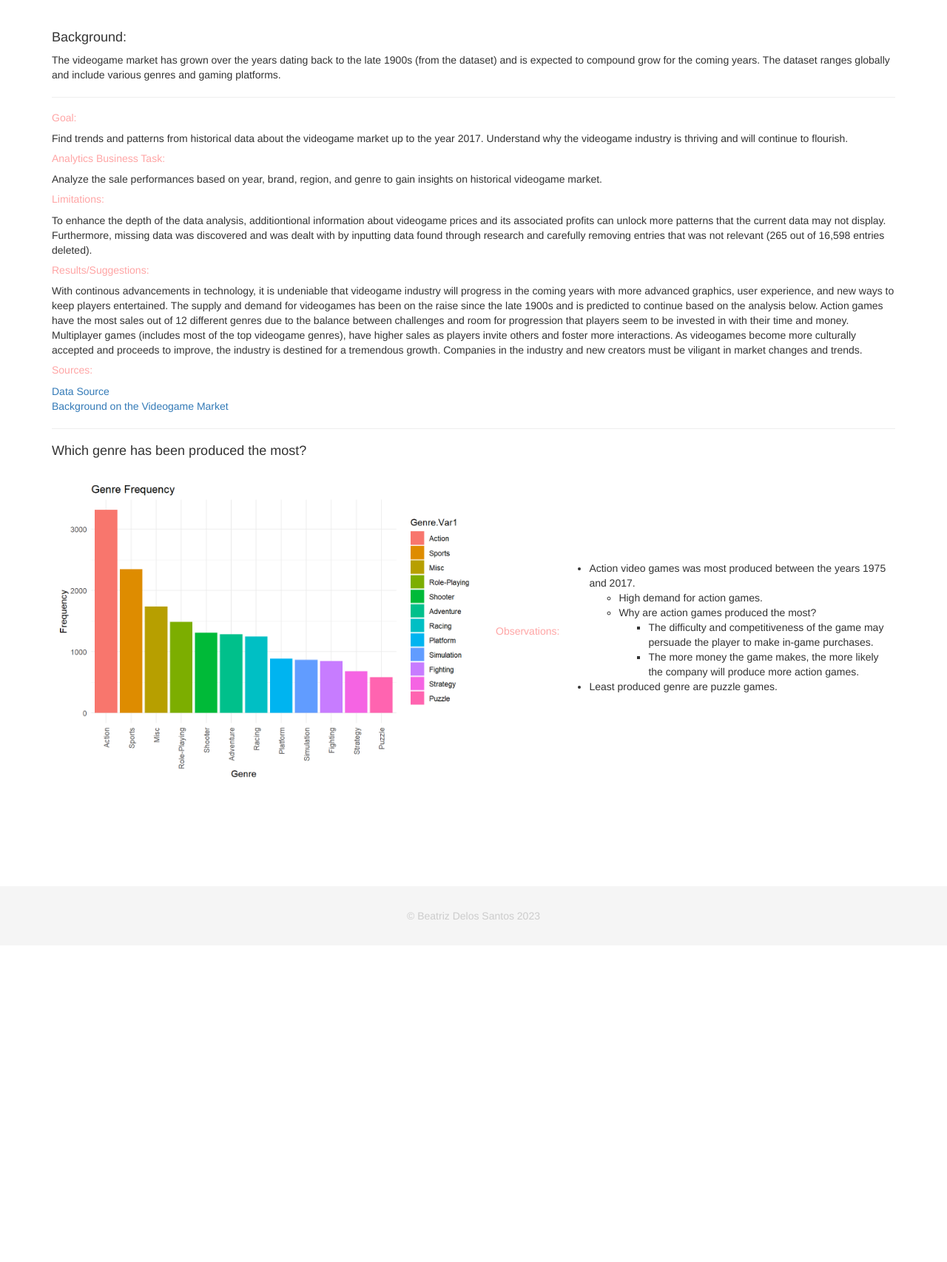
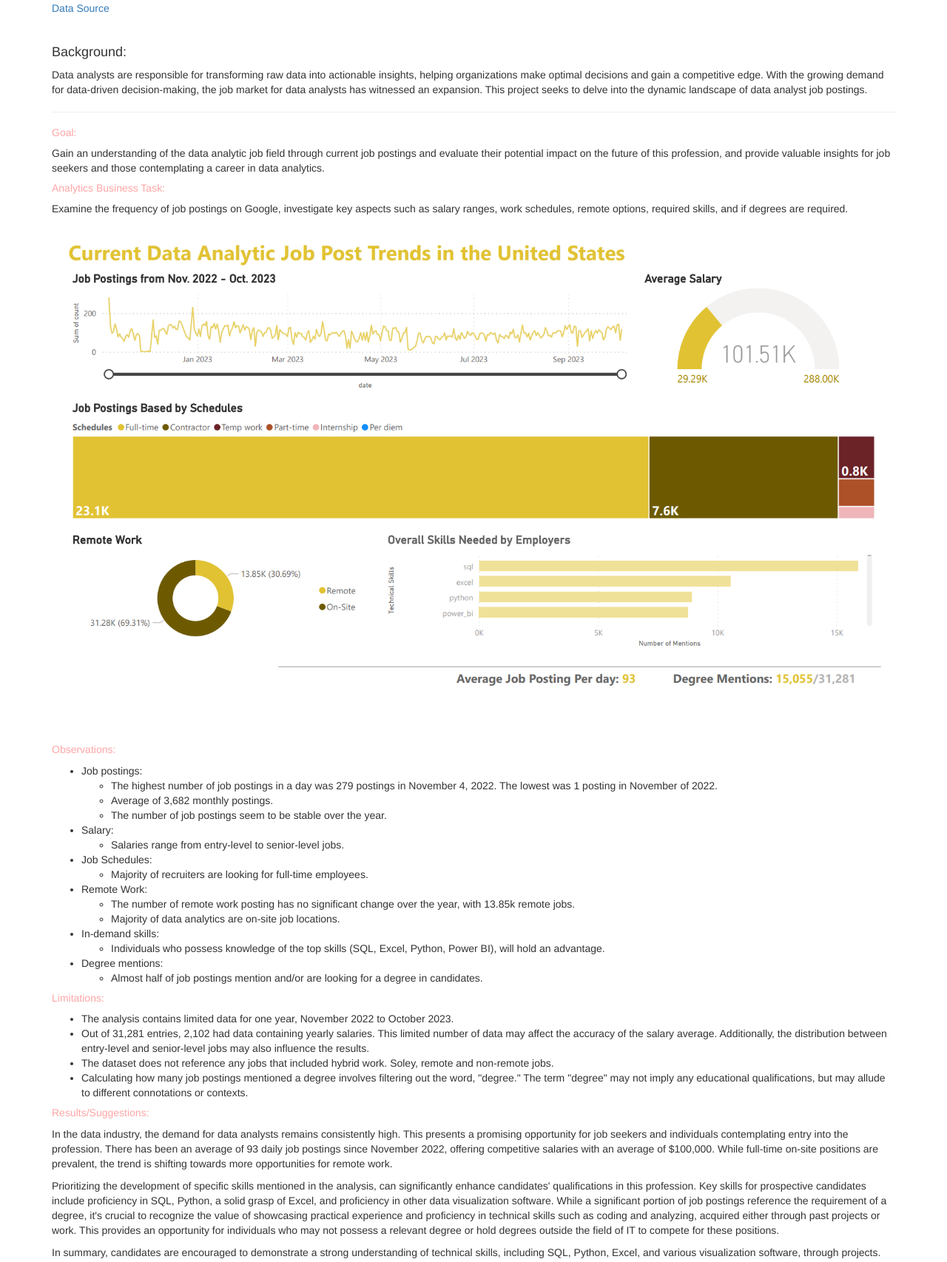
Before and after one commit to beatrizdsantoss/portfolio, a plain HTML site: page analystjobtrends.html in a window 1280 px wide. Shown: the part 649-2355 px from the top of the page at 74% size. Before the commit the page ends 1927 px from the top, so only its background shows below. Drawn offline with Linux system fonts and the light colour scheme; files whose address does not match are found by name.

Commit message:
portfolio

```diff
--- a/analystjobtrends.html
+++ b/analystjobtrends.html
@@ -79,6 +79,7 @@
         <div class="col-md-12">
             <h2 class="text-uppercase">U.S. Data Analytics Job Posting Trends</h2>
             <h5>October 2023</h5>
+            <a href="https://www.kaggle.com/datasets/lukebarousse/data-analyst-job-postings-google-search">Data Source</a>
             <div class="h-30"></div>
         </div>
 
@@ -86,43 +87,25 @@
             <div>
                 <h4>Background:</h4>
                 <p>
-                    The videogame market has grown over the years dating back to the late 1900s (from the dataset)
-                    and is expected to compound grow for the coming years. The dataset ranges globally and include various genres and gaming platforms.
+                    Data analysts are responsible for transforming raw data into actionable insights, helping organizations make optimal decisions and gain a competitive edge. With the growing demand for data-driven decision-making, the job market for data analysts has witnessed an expansion.
+                    This project seeks to delve into the dynamic landscape of data analyst job postings.
                 </p>
                 <hr>
             </div>
                 <div>
                     <h5>Goal:</h5>
                     <p>
-                        Find trends and patterns from historical data about the videogame market up to the year 2017.
-                        Understand why the videogame industry is thriving and will continue to flourish.
+                        Gain an understanding of the data analytic job field through current job postings and evaluate their potential impact on the future of this profession,
+                        and provide valuable insights for job seekers and those contemplating a career in data analytics.
                     </p>
                     <h5>Analytics Business Task:</h5>
                     <p>
-                        Analyze the sale performances based on year, brand, region, and genre to gain insights on historical videogame market.
+                        Examine the frequency of job postings on Google, investigate key aspects such as salary ranges, work schedules, remote options, required skills, and if degrees are required.
                     </p>
-                    <h5>Limitations:</h5>
-                    <p>To enhance the depth of the data analysis, additiontional information about videogame prices and its associated profits can unlock more patterns that the current data may not display.
-                        Furthermore, missing data was discovered and was dealt with by inputting data found through research and carefully removing entries that was not relevant (265 out of 16,598 entries deleted).
-                    </p>
-                    <h5>Results/Suggestions:</h5>
-                    <p>With continous advancements in technology, it is undeniable that videogame industry will progress in the coming years with more advanced graphics, user experience, and new ways to keep players entertained.
-                        The supply and demand for videogames has been on the raise since the late 1900s and is predicted to continue based on the analysis below.
-                        Action games have the most sales out of 12 different genres due to the balance between challenges and room for progression that players seem to be invested in with their time and money.
-                        Multiplayer games (includes most of the top videogame genres), have higher sales as players invite others and foster more interactions.
-                        As videogames become more culturally accepted and proceeds to improve, the industry is destined for a tremendous growth.
-                        Companies in the industry and new creators must be viligant in market changes and trends.
-                    </p>
-                    <h5>Sources:</h5>
-                    <a href="https://www.kaggle.com/datasets/gregorut/videogamesales">Data Source</a>
-                    <br>
-                    <a href="https://www.grandviewresearch.com/industry-analysis/video-game-market">Background on the Videogame Market</a>
-                    <hr>
             </div>
 
             <!-- genre frequency -->
             <div>
-                <h4>Which genre has been produced the most?</h4>
                 <br>
                 <head>
                     <style>
@@ -139,25 +122,67 @@
                 </head>
                 <body>
                     <div class="image-container">
-                        <img src="genre_freq_vg.png" alt="Genre Frequency" class="img-responsive" width="600"/>
-                        <h5>Observations:</h5>
-                        <ul>
-                            <li>Action video games was most produced between the years 1975 and 2017.
-                                <ul>
-                                    <li>High demand for action games.</li>
-                                    <li>Why are action games produced the most?</li>
-                                        <ul>
-                                            <li>The difficulty and competitiveness of the game may persuade the player to make in-game purchases.</li>
-                                            <li>The more money the game makes, the more likely the company will produce more action games.</li>
-                                        </ul>
-                                </ul>
-                            </li>
-                            <li>Least produced genre are puzzle games.</li>
-                        </ul>
+                        <img src="Analystchart.png" alt="Genre Frequency" class="img-responsive" width="1200"/>
                     </div>
                 </body>
                 <br>
                 <br>
+                <h5>Observations:</h5>
+                <p>
+                    <ul>
+                        <li>Job postings:</li>
+                        <ul>
+                            <li>The highest number of job postings in a day was 279 postings in November 4, 2022. The lowest was 1 posting in November of 2022.</li>
+                            <li>Average of 3,682 monthly postings.</li>
+                            <li>The number of job postings seem to be stable over the year.</li>
+                        </ul>
+                        <li>Salary:</li>
+                            <ul>
+                                <li>Salaries range from entry-level to senior-level jobs.</li>
+                            </ul>
+                        <li>Job Schedules:</li>
+                            <ul>
+                                <li>Majority of recruiters are looking for full-time employees.</li>
+                            </ul>
+                        <li>Remote Work:</li>
+                            <ul>
+                                <li>The number of remote work posting has no significant change over the year, with 13.85k remote jobs.</li>
+                                <li>Majority of data analytics are on-site job locations.</li>
+                            </ul>
+                        <li>In-demand skills:</li>
+                            <ul>
+                                <li>Individuals who possess knowledge of the top skills (SQL, Excel, Python, Power BI), will hold an advantage.</li>
+                            </ul>
+                        <li>Degree mentions:</li>
+                            <ul>
+                                <li>
+                                    Almost half of job postings mention and/or are looking for a degree in candidates.
+                                </li>
+                            </ul>
+                    </ul>
+                </p>
+                <h5>Limitations:</h5>
+                <p>
+                    <ul>
+                        <li>The analysis contains limited data for one year, November 2022 to October 2023.</li>
+                        <li>Out of 31,281 entries, 2,102 had data containing yearly salaries. This limited number of data may affect the accuracy of the salary average.
+                            Additionally, the distribution between entry-level and senior-level jobs may also influence the results.
+                        </li>
+                        <li>The dataset does not reference any jobs that included hybrid work. Soley, remote and non-remote jobs.</li>
+                        <li>Calculating how many job postings mentioned a degree involves filtering out the word, "degree."
+                            The term "degree" may not imply any educational qualifications, but may allude to different connotations or contexts.</li>
+                    </ul>
+                </p>
+                <h5>Results/Suggestions:</h5>
+                <p>In the data industry, the demand for data analysts remains consistently high.
+                    This presents a promising opportunity for job seekers and individuals contemplating entry into the profession.
+                    There has been an average of 93 daily job postings since November 2022, offering competitive salaries with an average of $100,000.
+                    While full-time on-site positions are prevalent, the trend is shifting towards more opportunities for remote work.</p>
+                <p>Prioritizing the development of specific skills mentioned in the analysis, can significantly enhance candidates' qualifications in this profession.
+                    Key skills for prospective candidates include proficiency in SQL, Python, a solid grasp of Excel, and proficiency in other data visualization software.
+                    While a significant portion of job postings reference the requirement of a degree, it's crucial to recognize the value of showcasing practical experience and proficiency in technical skills such as coding and analyzing, acquired either through past projects or work.
+                    This provides an opportunity for individuals who may not possess a relevant degree or hold degrees outside the field of IT to compete for these positions.</p>
+                <p>In summary, candidates are encouraged to demonstrate a strong understanding of technical skills, including SQL, Python, Excel, and various visualization software, through projects.</p>
             </div>
             <!-- genre frequency -->
         </div>
```
Also changed, not shown: portfolio.html (+19 -0 lines), analystchart.png (added), 1 other file.
